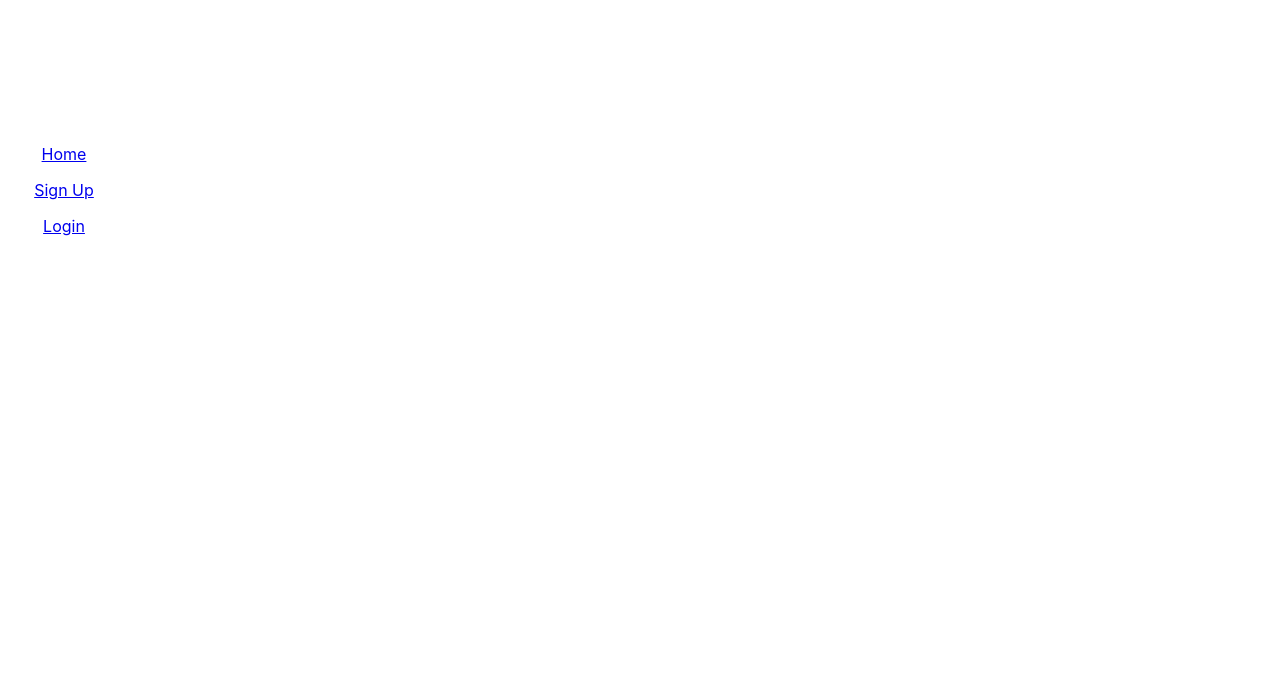
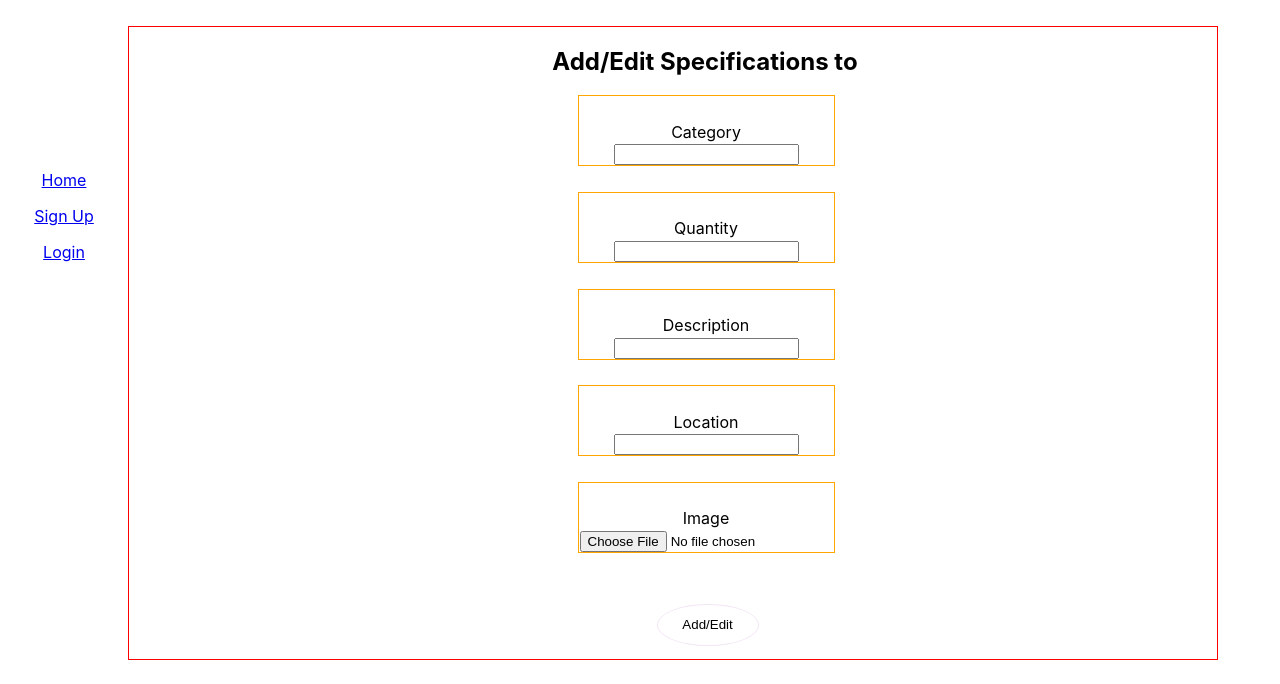
Before and after one commit to BeatrizJB/Invenire-Frontend, a React (Create React App) app: page /myinventories/1/additemspecs/1 in a window 1280 px wide. Shown: the top 684 px of the page. Built offline with nearby package versions, Linux system fonts and the light colour scheme; no server answers.

Commit message:
fixed some css working on last views

```diff
--- a/src/App.css
+++ b/src/App.css
@@ -111,6 +111,7 @@ button {
   color: black;
   cursor: pointer;
   transition: transform .2s ease-out;
+  margin-right: 10%;
 }
 
 .butts:hover {
@@ -130,23 +131,76 @@ button {
   align-items: center;
   margin-top: 9%;
   border: 1px solid red;
+  padding-left: 5%;
+}
+
+.From2 {
+  margin: 0% ;
+  display: flex;
+  flex-direction: column;
+  justify-items: center ;
 }
 
 .Fill {
-  width: 80%;
-  margin: 20%;
-  padding-top: 10%;
+  width: 100%;
+  padding: 15% 0 15% 0 ;
+  margin-bottom: 10%;
   border: 1px solid orange;
+  display: flex;
+  flex-direction: column;
 }
 
 .Form button {
-  margin-left: 40%;
+  margin-left: 31%;
+  margin-top: 20%;
 }
 
 
 .Donthave {
+  display: flex;
+  justify-content: center;
+  justify-items: center;
+  align-items: center;
   margin-top: 5%;
-  margin-left: 5%;
   border: 1px solid green;
+  width: 100%;
 }
 /* AUTH END -----------------------------------------*/
+
+/* INV BEGIN ---------------------------------------*/
+
+.Bigform {
+  width: 80%;
+  height: 80%;
+  display: flex;
+  flex-direction: column;
+  justify-content: center;
+  justify-items: center;
+  align-items: center;
+  border: 1px solid red;
+  padding-left: 5%;
+  margin-top: 2%;
+}
+
+.Longfill {
+    width: 100%;
+    height: 20%;
+    padding-top: 10%;
+    margin-bottom: 10%;
+    border: 1px solid orange;
+    display: flex;
+    flex-direction: column;
+    align-items: center;
+}
+
+.Longfill label {
+  padding-bottom: 1%;
+}
+
+.Bigform button {
+  margin-left: 31%;
+  margin-top: 20%;
+  margin-bottom: 5%;
+}
+
+/* INV END ---------------------------------------*/
--- a/src/App.js
+++ b/src/App.js
@@ -3,6 +3,7 @@ import Inventories from "./components/MyInventories";
 import CreateInventory from "./components/NewInventory";
 import Inventory from "./components/Inventory";
 import EditInventory from "./components/EditInventory";
+import ItemSpecs from "./components/AddSpecs";
 import Home from "./components/Home";
 import Signup from "./components/Signup";
 import Login from "./components/Login";
@@ -12,7 +13,6 @@ import { ToastContainer } from "react-toastify";
 import { Route, Switch } from "react-router-dom";
 import { loggedIn } from "./api";
 import React from "react";
-
 
 class App extends React.Component {
   state = {
@@ -50,15 +50,17 @@ class App extends React.Component {
             <Route exact path="/" component={Home} />
             <Route exact path="/myinventories" component={Inventories} />
             <Route exact path="/newinventory" component={CreateInventory} />
-            <Route
-              exact
-              path="/myinventories/:invId"
-              component={Inventory}
-            />
+
+            <Route exact path="/myinventories/:invId" component={Inventory} />
             <Route
               exact
               path="/myinventories/edittitle"
               component={EditInventory}
+            />
+            <Route
+              exact
+              path="/myinventories/:invId/additemspecs/:itemId"
+              component={ItemSpecs}
             />
             <Route exact path="/signup" component={Signup} />
             <Route
--- a/src/api.js
+++ b/src/api.js
@@ -2,7 +2,7 @@ import axios from "axios";
 const baseURL = `${process.env.REACT_APP_SERVER_HOSTNAME}/api`;
 
 //this piece of url is gonna repeat over and over so just use a const
-//to mae it easier, also when u have an official url just change in .env
+//to make it easier, also when u have an official url just change in .env
 
 /* PROJECT ROUTES */
 
--- /dev/null
+++ b/src/components/AddSpecs.js
@@ -0,0 +1,117 @@
+import React from "react";
+import { itemSpecs, uploadFile } from "../api";
+import { toast } from "react-toastify";
+
+class ItemSpecs extends React.Component {
+  state = {
+    designation: "",
+    category: "",
+    quantity: "",
+    description: "",
+    location: "",
+    imageUrl: "",
+  };
+
+  handleChange = (event) => {
+    this.setState({
+      [event.target.name]: event.target.value,
+    });
+  };
+
+  handleFormSubmit = async (event) => {
+    event.preventDefault();
+
+    const uploadData = new FormData();
+    uploadData.append("image", this.state.imageUrl);
+
+    const response = await uploadFile(uploadData);
+
+    const specs = {
+      designation: this.state.designation,
+      category: this.state.category,
+      quantity: this.state.quantity,
+      description: this.state.description,
+      location: this.state.location,
+      imageUrl: response.data.fileUrl,
+    };
+
+    await itemSpecs(specs);
+    // console.log(newInv);
+    toast.success("Specs added");
+    this.props.history.push("/myinventories/");
+  };
+
+  handleChangeFile = (event) => {
+    this.setState({
+      imageUrl: event.target.files[0],
+    });
+  };
+
+  render() {
+    const { designation, category, quantity, description, location } =
+      this.state;
+    return (
+      <>
+        <section className="Bigform">
+          <h2>Add/Edit Specifications to {designation}</h2>
+          <form onSubmit={this.handleFormSubmit} encType="multipart/form-data">
+            <div className="Longfill">
+              <label>Category</label>
+              <input
+                type="text"
+                onChange={this.handleChange}
+                name="category"
+                value={category}
+              />
+            </div>
+            <div className="Longfill">
+              <label>Quantity</label>
+              <input
+                type="number"
+                onChange={this.handleChange}
+                name="quantity"
+                value={quantity}
+              />
+            </div>
+            <div className="Longfill">
+              <label>Description</label>
+              <input
+                type="text"
+                onChange={this.handleChange}
+                name="description"
+                value={description}
+              />
+            </div>
+            <div className="Longfill">
+              <label>Location</label>
+              <input
+                type="text"
+                onChange={this.handleChange}
+                name="location"
+                value={location}
+              />
+            </div>
+            <div className="Longfill">
+              <label>Image</label>
+              <input
+                type="file"
+                name="image"
+                onChange={this.handleChangeFile}
+              />
+            </div>
+            <div className="Buttsdiv">
+              <button className="butts" type="submit">
+                Add/Edit
+              </button>
+            </div>
+          </form>
+        </section>
+      </>
+    );
+  }
+}
+
+export default ItemSpecs;
+
+
+// http://localhost:3000/myinventories/61012cb20d07100015a7a7ba/additemspecs/61012cbf0d07100015a7a7bc
--- a/src/components/EditInventory.js
+++ b/src/components/EditInventory.js
@@ -31,13 +31,13 @@ class EditInventory extends React.Component {
     toast.success("Title updated");
     this.props.history.push("/");
 
-    // const itemUp = {
-    //   designation: this.state.designation
-    // };
-    // await editItem(itemUp);
-    //     console.log(itemUp);
-    //     toast.success("Item updated");
-    //     this.props.history.push("/");
+    const itemUp = {
+      designation: this.state.designation
+    };
+    await editItem(itemUp);
+        console.log(itemUp);
+        toast.success("Item updated");
+        this.props.history.push("/");
 
 
 
--- a/src/components/Inventory.js
+++ b/src/components/Inventory.js
@@ -4,42 +4,36 @@ import { NavLink } from "react-router-dom";
 
 class Inventory extends React.Component {
   state = {
-    singleInv: [],
+    title: "",
+    listItems: [{
+      itemId: "",
+      designation: "",
+    }]
   };
 
   async componentDidMount() {
-    const response = await inventory();
+    const response = await inventory(this.props.match.params.id);
     this.setState({
-      singleInv: response.data,
+      title: response.data.title,
+      itemId: response.data._id,
+      designation: response.data.designation,
     });
   }
 
-  render() {
+/* <NavLink to={`myinventories/${item._id}`}>{item.designation}</NavLink> */
+
+render() {
+  const { title, itemId, designation} = this.state;
     return (
       <>
         <section>
           <div>
           <h2>yo</h2>
-            {this.state.singleInv.map((inv) => {
-              return (
-                <>
-                  <h2 key={inv._id}>{inv.title}</h2>
-                  <div>
-                  <ul>
-                    {inv.listItems.map((item) => {
-                      return (
-                        <li>
-                          <NavLink to={`myinventories/${item._id}`}>
-                          {item.designation}
-                          </NavLink>
+          <h2>{title}</h2>
+          <ul>
+            <li><NavLink to={`/myinventories`}>{designation}</NavLink></li>
+          </ul>
 
-                        </li>
-                      );
-                    })}
-                  </ul></div>
-                </>
-              );
-            })}
           </div>
         </section>
       </>
--- a/src/components/Login.js
+++ b/src/components/Login.js
@@ -33,7 +33,7 @@ class Login extends React.Component {
     return (
       <>
         <section className="Form">
-          <div>
+          <div className="Form2">
             <form onSubmit={this.handleFormSubmit}>
               <div className="Fill">
                 <label>Username</label>
--- a/src/components/NewInventory.js
+++ b/src/components/NewInventory.js
@@ -23,7 +23,7 @@ class CreateInventory extends React.Component {
     await newInventory(newInv);
     console.log(newInv);
     toast.success("Inventory created");
-    this.props.history.push("/myinventories");
+    this.props.history.push("/myinventories/");
   };
 
   render() {
@@ -31,7 +31,7 @@ class CreateInventory extends React.Component {
     return (
       <>
         <section className="Form">
-          <div>
+
             <h2>New Inventory</h2>
             <form onSubmit={this.handleFormSubmit}>
               <div className="Fill">
@@ -49,7 +49,7 @@ class CreateInventory extends React.Component {
                 </button>
               </div>
             </form>
-          </div>
+
         </section>
       </>
     );
```
